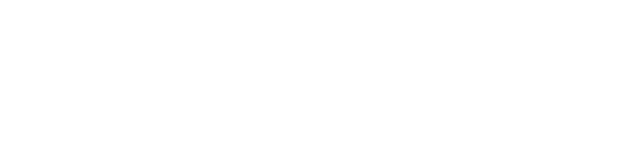
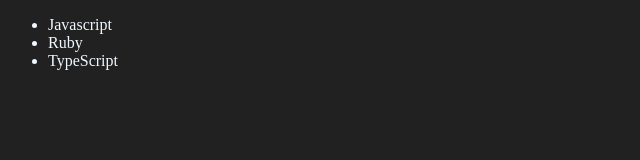
Before and after one commit to JagtapBhuvanesh25/Javascript, a plain HTML site: page DOM/two.html in a window 1280 px wide. Shown: the whole page, without its empty margins (0-640 px from the left). Drawn offline with Linux system fonts and the light colour scheme.

Commit message:
Add Edit Remove

```diff
--- a/DOM/two.html
+++ b/DOM/two.html
@@ -5,7 +5,38 @@
     <meta name="viewport" content="width=device-width, initial-scale=1.0">
     <title>Add Edit Remove</title>
 </head>
-<body>
+<body style="background-color: #212121; color: aliceblue;">
+    <ul class = "languages">
+        <li>Javascript</li>
+    </ul>
+</body>
+<script>
+    // Add Way 1
+    function addlang1(lang){
+        const lan = document.querySelector(".languages");
+        const addlan =  document.createElement("li");
+        addlan.innerHTML = lang;
+        lan.appendChild(addlan);
+    }
+    addlang1("Python");
+    addlang1("TypeScript");
 
-</body>
+    // Add way 2 (Optimised)
+    function addlang2(lang){
+        const li = document.createElement("li");
+        li.appendChild(document.createTextNode(lang));
+        document.querySelector(".languages").appendChild(li);
+    }
+    addlang2("C++");
+
+    // Edit
+    const sec_lang = document.querySelector("li:nth-child(2)");
+    // sec_lang.innerHTML = "Ruby";
+    const temp = document.createElement("li");
+    temp.appendChild(document.createTextNode("Ruby"));
+    sec_lang.replaceWith(temp);
+
+    // Remove
+    document.querySelector("li:last-child").remove();
+</script>
 </html>
```
